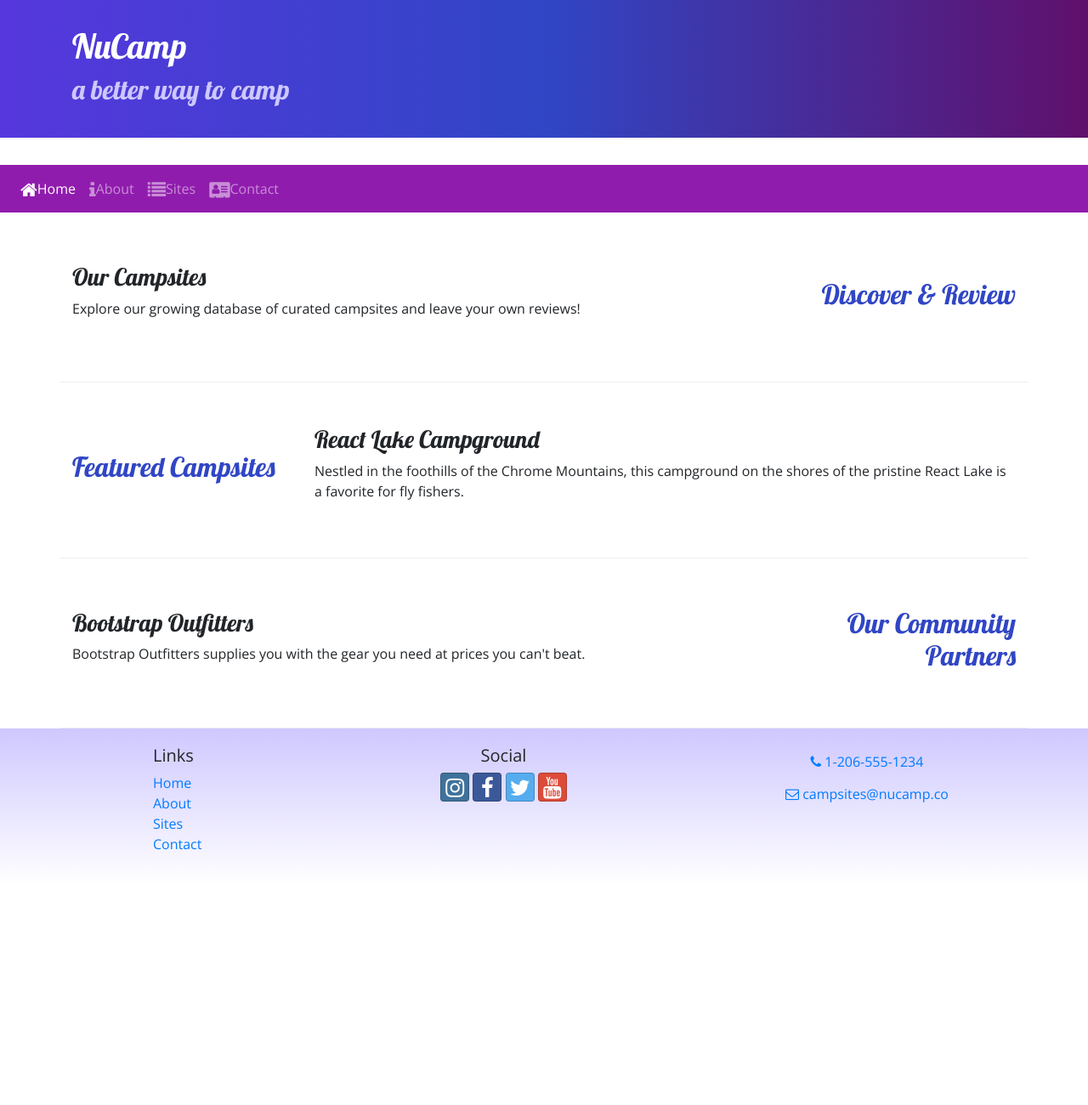
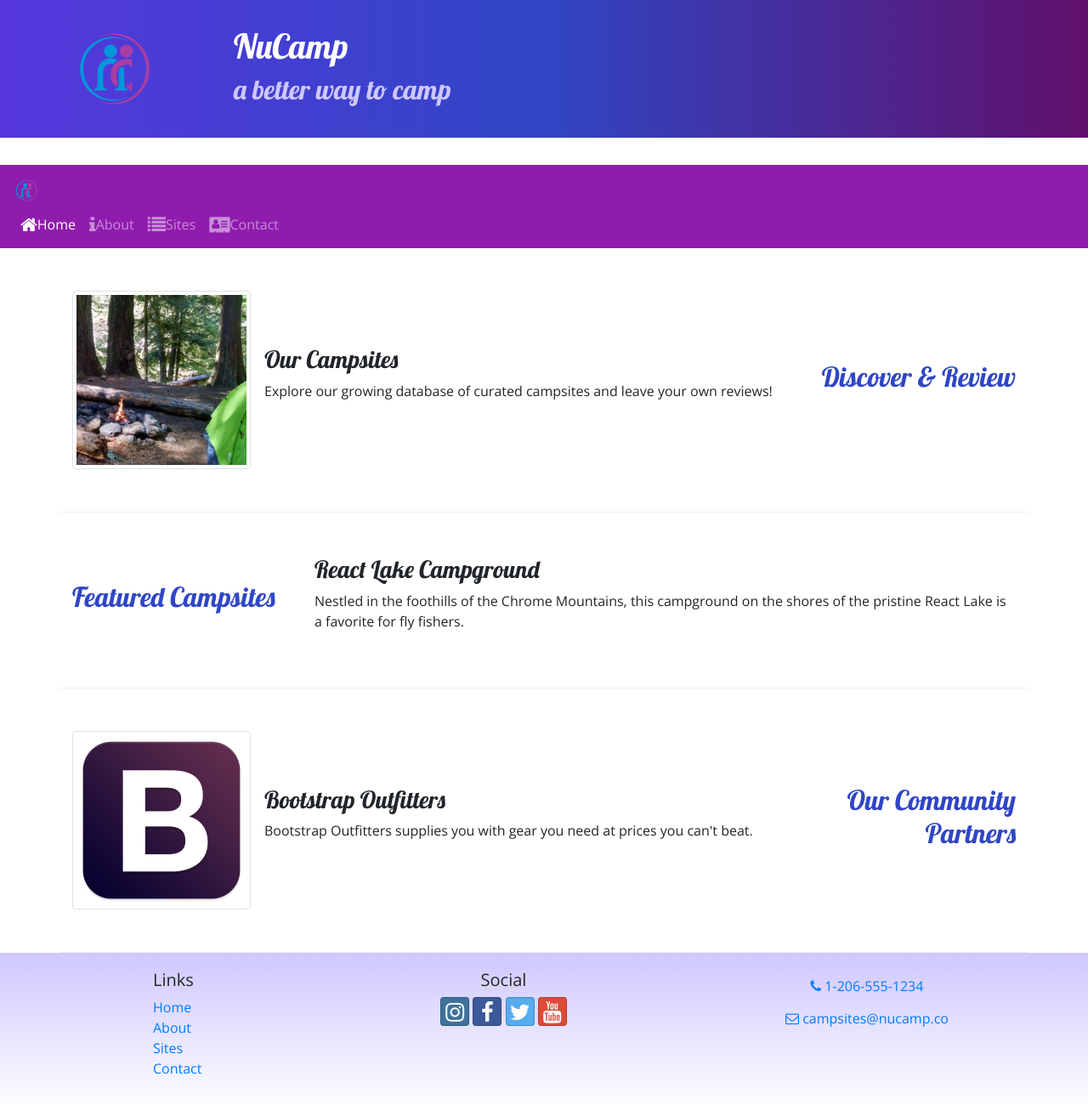
Before and after one commit to Sethrick02/Nucamp-Site, a website: page index.html in a window 1280 px wide. Shown: the whole page at 85% size. Before the commit the page ends 1041 px from the top, so only its background shows below. Drawn offline with nearby package versions, Linux system fonts and the light colour scheme.

Commit message:
Images and Media

```diff
--- a/index.html
+++ b/index.html
@@ -22,6 +22,9 @@
     <header class="jumbotron jumbotron-fluid">
         <div class="container">
             <div class="row">
+                <div class="col-4 col-sm-3 col-md-2 align-self-center">
+                    <img src="img\logo.png" class="img-fluid">
+                </div>
                 <div class="col">
                     <h1>NuCamp</h1>
                     <h2>a better way to camp</h2>
@@ -32,6 +35,7 @@
 
     <nav class="navbar navbar-expand-sm navbar-dark sticky-top">
         <div>
+            <a class="navbar-brand" href="#"><img src="img/logo.png" height="30" width="30" /></a>
             <button class="navbar-toggler ml-auto" type="button"
             data-toggle="collapse" data-target="#nucampNavbar">
                 <span class="navbar-toggler-icon"></span>
@@ -53,8 +57,13 @@
                 <h2 class="text-sm-right">Discover & Review</h2>
             </div>
             <div class="col">
-                <h3>Our Campsites</h3>
-                <p class="d-none d-sm-block">Explore our growing database of curated campsites and leave your own reviews!</p>
+                <div class="media">
+                    <img class="d-flex mr-3 img-thumbnail" src="img/breadcrumb-trail-thumb.jpg" alt="Breadcrumb Trail" />
+                    <div class="media-body align-self-center">
+                        <h3>Our Campsites</h3>
+                        <p class="d-none d-sm-block">Explore our growing database of curated campsites and leave your own reviews!</p>
+                    </div>
+                </div>
             </div>
         </div>
 
@@ -73,8 +82,13 @@
                 <h2 class="text-sm-right">Our Community Partners</h2>
             </div>
             <div class="col">
-                <h3>Bootstrap Outfitters</h3>
-                <p class="d-none d-sm-block">Bootstrap Outfitters supplies you with the gear you need at prices you can't beat.</p>
+                <div class="media">
+                    <img class="d-flex mr-3 img-thumbnail" src="img/bootstrap-thumb.png" alt="Bootstrap Outfitters" />
+                    <div class="media-body align-self-center">
+                        <h3>Bootstrap Outfitters</h3>
+                        <p class="d-none d-sm-block">Bootstrap Outfitters supplies you with gear you need at prices you can't beat.</p>
+                    </div>
+                </div>
             </div>
         </div>
     </div>
```
Also changed, not shown: aboutus.html (+4 -0 lines), contactus.html (+4 -0 lines), img/bootstrap-thumb.png (added), img/breadcrumb-trail-thumb.jpg (added), img/breadcrumb-trail.jpg (added), img/chrome-river-thumb.jpg (added), img/chrome-river.jpg (added), img/logo.png (added), img/react-lake-thumb.jpg (added), img/react-lake.jpg (added).
